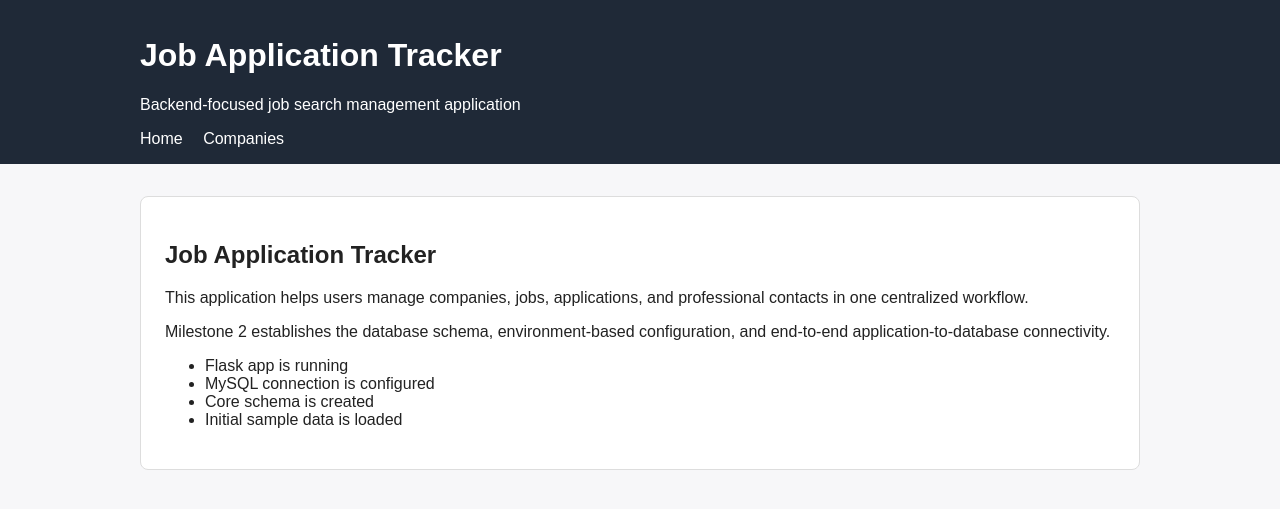
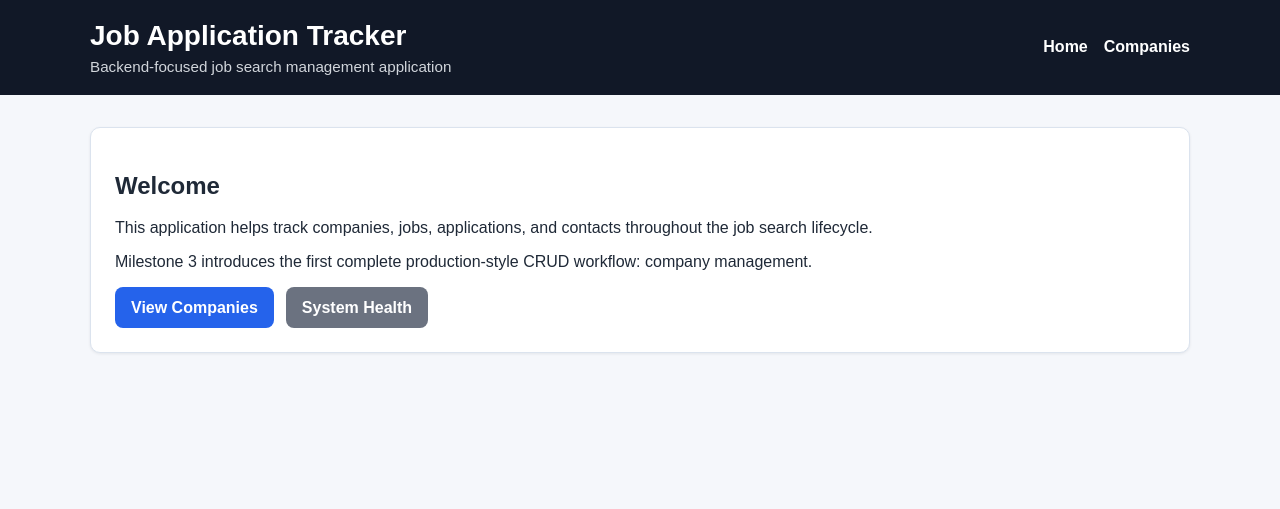
Before and after one commit to jcgom3/COP4751-Job-Application-Tracker, a Flask app: page / in a window 1280 px wide. Shown: the top 509 px of the page. Run offline with Flask 3, Linux system fonts and the light colour scheme.

Commit message:
Polish homepage and styling for company CRUD workflow

```diff
--- a/static/css/styles.css
+++ b/static/css/styles.css
@@ -1,34 +1,216 @@
 body {
   margin: 0;
   font-family: Arial, sans-serif;
-  background: #f7f7f9;
-  color: #222;
+  background: #f5f7fb;
+  color: #1f2937;
 }
 
 .site-header {
-  background: #1f2937;
-  color: #fff;
-  padding: 1rem 0;
+  background: #111827;
+  color: #ffffff;
+  padding: 1.25rem 0;
+  margin-bottom: 2rem;
 }
 
 .container {
-  width: min(1000px, 92%);
+  width: min(1100px, 92%);
   margin: 0 auto;
 }
 
-nav a {
-  color: #fff;
+.header-row {
+  display: flex;
+  justify-content: space-between;
+  align-items: center;
+  gap: 1rem;
+}
+
+.site-title {
+  margin: 0;
+  font-size: 1.75rem;
+}
+
+.site-subtitle {
+  margin: 0.35rem 0 0;
+  color: #d1d5db;
+  font-size: 0.95rem;
+}
+
+.site-nav {
+  display: flex;
+  gap: 1rem;
+  flex-wrap: wrap;
+}
+
+.site-nav a {
+  color: #ffffff;
   text-decoration: none;
-  margin-right: 1rem;
+  font-weight: 600;
+}
+
+.site-nav a:hover {
+  text-decoration: underline;
 }
 
 main {
-  padding: 2rem 0;
+  padding-bottom: 3rem;
 }
 
-section {
-  background: #fff;
-  border: 1px solid #ddd;
+.card {
+  background: #ffffff;
+  border: 1px solid #dbe3ee;
+  border-radius: 10px;
+  padding: 1.5rem;
+  box-shadow: 0 1px 3px rgba(15, 23, 42, 0.08);
+}
+
+.page-header {
+  display: flex;
+  justify-content: space-between;
+  align-items: center;
+  gap: 1rem;
+  margin-bottom: 1.25rem;
+  flex-wrap: wrap;
+}
+
+.page-header h2 {
+  margin: 0;
+}
+
+.page-header p {
+  margin: 0.4rem 0 0;
+  color: #4b5563;
+}
+
+.page-actions {
+  display: flex;
+  gap: 0.75rem;
+  flex-wrap: wrap;
+}
+
+.button-link,
+button {
+  display: inline-block;
+  border: none;
   border-radius: 8px;
-  padding: 1.5rem;
+  padding: 0.7rem 1rem;
+  background: #2563eb;
+  color: #ffffff;
+  text-decoration: none;
+  font-weight: 600;
+  cursor: pointer;
 }
+
+.button-link:hover,
+button:hover {
+  background: #1d4ed8;
+}
+
+.button-secondary {
+  background: #6b7280;
+}
+
+.button-secondary:hover {
+  background: #4b5563;
+}
+
+.button-danger {
+  background: #dc2626;
+}
+
+.button-danger:hover {
+  background: #b91c1c;
+}
+
+.data-table {
+  width: 100%;
+  border-collapse: collapse;
+}
+
+.data-table th,
+.data-table td {
+  border-bottom: 1px solid #e5e7eb;
+  padding: 0.85rem 0.75rem;
+  text-align: left;
+  vertical-align: top;
+}
+
+.data-table th {
+  background: #f9fafb;
+}
+
+.actions-cell {
+  display: flex;
+  gap: 0.75rem;
+  align-items: center;
+  flex-wrap: wrap;
+}
+
+.inline-form {
+  margin: 0;
+}
+
+.form-grid {
+  display: grid;
+  grid-template-columns: repeat(2, minmax(220px, 1fr));
+  gap: 1rem;
+}
+
+.form-grid label {
+  display: flex;
+  flex-direction: column;
+  gap: 0.45rem;
+  font-weight: 600;
+}
+
+.form-grid input,
+.form-grid textarea {
+  border: 1px solid #cbd5e1;
+  border-radius: 8px;
+  padding: 0.75rem;
+  font: inherit;
+}
+
+.full-width {
+  grid-column: 1 / -1;
+}
+
+.form-actions {
+  display: flex;
+  justify-content: flex-start;
+}
+
+.alert-error {
+  margin-bottom: 1rem;
+  padding: 0.85rem 1rem;
+  border-radius: 8px;
+  background: #fef2f2;
+  color: #991b1b;
+  border: 1px solid #fecaca;
+}
+
+.detail-grid {
+  display: grid;
+  grid-template-columns: repeat(2, minmax(220px, 1fr));
+  gap: 1rem;
+}
+
+.detail-grid h3 {
+  margin-bottom: 0.35rem;
+}
+
+.detail-notes {
+  grid-column: 1 / -1;
+}
+
+@media (max-width: 700px) {
+  .header-row,
+  .page-header {
+    flex-direction: column;
+    align-items: flex-start;
+  }
+
+  .form-grid,
+  .detail-grid {
+    grid-template-columns: 1fr;
+  }
+}
--- a/templates/index.html
+++ b/templates/index.html
@@ -1,21 +1,22 @@
 {% extends "base.html" %} {% block title %}Home | Job Application Tracker{%
 endblock %} {% block content %}
-<section>
-  <h2>Job Application Tracker</h2>
+<section class="card">
+  <h2>Welcome</h2>
   <p>
-    This application helps users manage companies, jobs, applications, and
-    professional contacts in one centralized workflow.
+    This application helps track companies, jobs, applications, and contacts
+    throughout the job search lifecycle.
   </p>
   <p>
-    Milestone 2 establishes the database schema, environment-based
-    configuration, and end-to-end application-to-database connectivity.
+    Milestone 3 introduces the first complete production-style CRUD workflow:
+    company management.
   </p>
-
-  <ul>
-    <li>Flask app is running</li>
-    <li>MySQL connection is configured</li>
-    <li>Core schema is created</li>
-    <li>Initial sample data is loaded</li>
-  </ul>
+  <div class="page-actions">
+    <a class="button-link" href="{{ url_for('companies_list') }}"
+      >View Companies</a
+    >
+    <a class="button-link button-secondary" href="{{ url_for('health_check') }}"
+      >System Health</a
+    >
+  </div>
 </section>
 {% endblock %}
```
